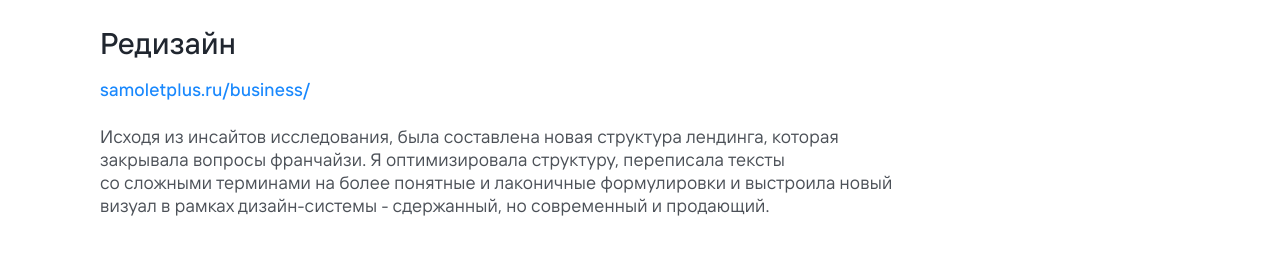
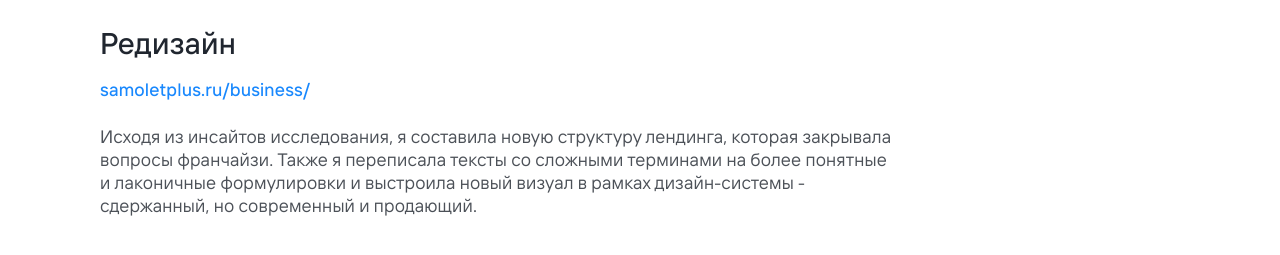
Before and after one commit to letsar95-beep/portfolio, a website: page case-franchise.html in a window 1280 px wide. Shown: the part 2940-3195 px from the top of the page. Drawn offline with Linux system fonts and the light colour scheme.

Commit message:
franchise: update redesign paragraph copy

```diff
--- a/case-franchise.html
+++ b/case-franchise.html
@@ -92,7 +92,7 @@
     <section class="section">
       <h2>Редизайн</h2>
       <a class="url-link" href="https://samoletplus.ru/business/" target="_blank" rel="noopener">samoletplus.ru/business/</a>
-      <p class="body-text">Исходя из инсайтов исследования, была составлена новая структура лендинга, которая закрывала вопросы франчайзи. Я оптимизировала структуру, переписала тексты со сложными терминами на более понятные и лаконичные формулировки и выстроила новый визуал в рамках дизайн-системы - сдержанный, но современный и продающий.</p>
+      <p class="body-text">Исходя из инсайтов исследования, я составила новую структуру лендинга, которая закрывала вопросы франчайзи. Также я переписала тексты со сложными терминами на более понятные и лаконичные формулировки и выстроила новый визуал в рамках дизайн-системы - сдержанный, но современный и продающий.</p>
 
       <div class="gallery full">
         <div class="media">
```
